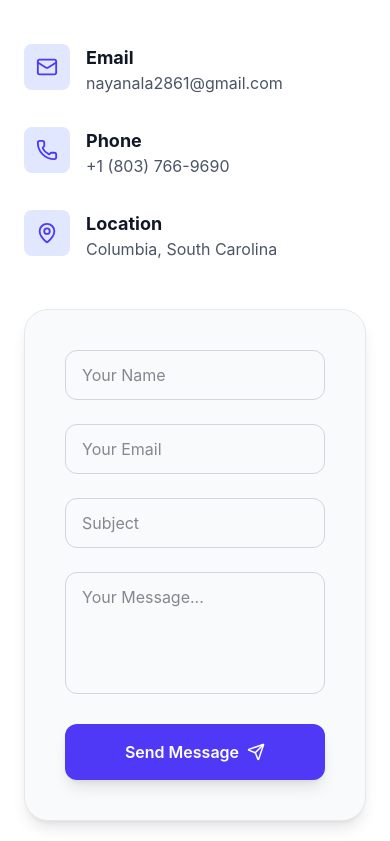
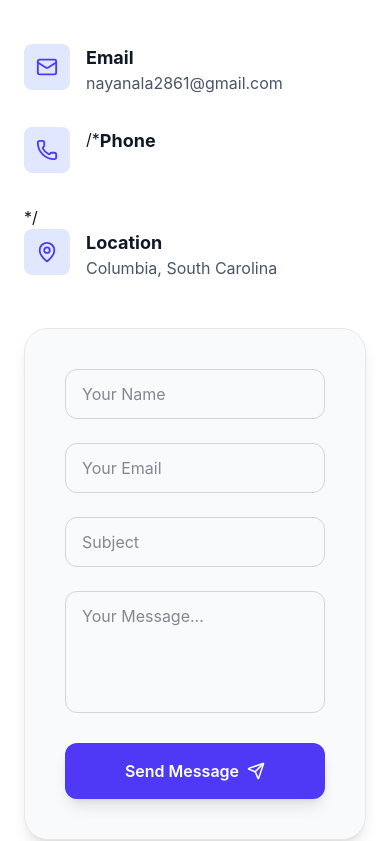
Before and after one commit to snayanala/my-portfolio, a React (Vite) app: page / in a window 390 px wide. Shown: the part 7763-8604 px from the top of the page. Built offline with nearby package versions, Linux system fonts and the light colour scheme.

Commit message:
Comment out phone information in Contact.tsx
Commented out the phone information section in Contact component.

```diff
--- a/src/app/components/Contact.tsx
+++ b/src/app/components/Contact.tsx
@@ -106,13 +106,13 @@ const sendEmail = async (e: React.FormEvent<HTMLFormElement>) => {
               <div className="bg-indigo-100 dark:bg-indigo-600 p-3 rounded-lg text-indigo-600 dark:text-white">
                 <Phone size={22} />
               </div>
-              <div>
+           /*   <div>
                 <h3 className="font-bold text-gray-900 dark:text-white">Phone</h3>
                 <p className="text-gray-600 dark:text-gray-300">
-                  +1 (803) 766-9690
+
                 </p>
               </div>
-            </div>
+            </div> */
 
             <div className="flex items-start space-x-4">
               <div className="bg-indigo-100 dark:bg-indigo-600 p-3 rounded-lg text-indigo-600 dark:text-white">
```
